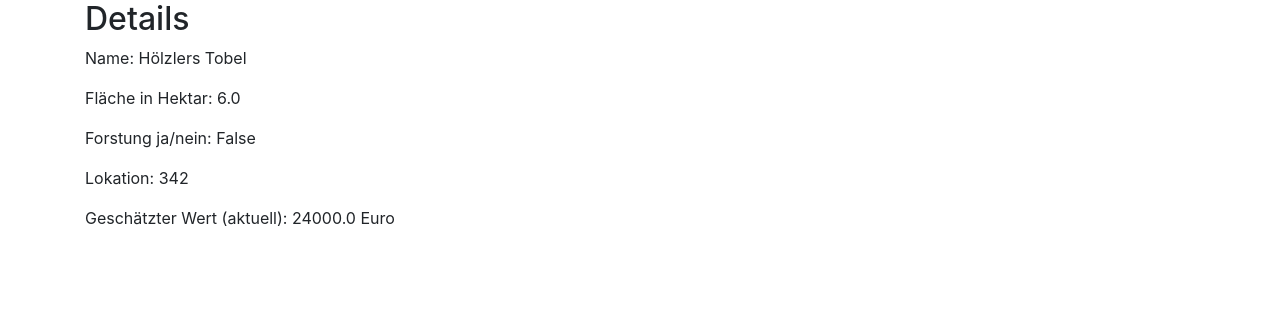
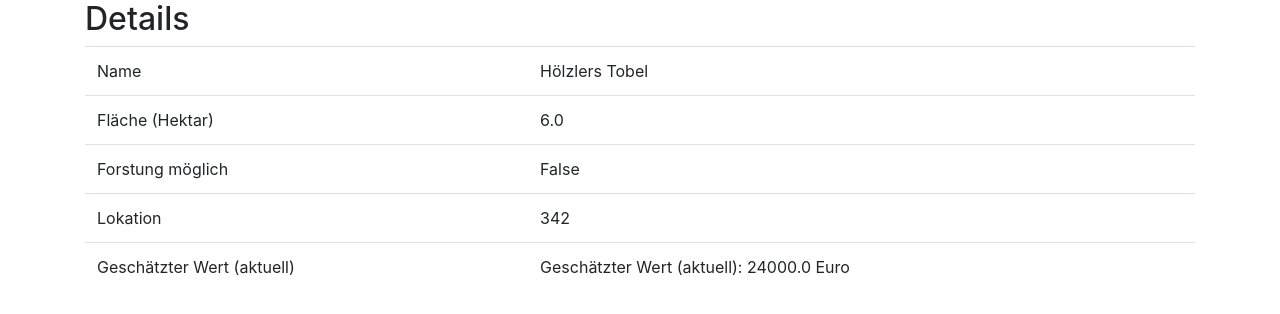
Before and after one commit to wnhrt/waldcheck24, a Flask app: page /wald/1 in a window 1280 px wide. Shown: the part 56-370 px from the top of the page. Run offline with Flask 2, Linux system fonts and the light colour scheme; data comes from the database, SQL or seed files in the repository; some libraries are stand-ins or nearby versions.

Commit message:
changed layout

```diff
--- a/waldcheck24/templates/wald/details.html
+++ b/waldcheck24/templates/wald/details.html
@@ -9,17 +9,37 @@
 -->
 <div class="container">
 	<h2>Details </h2>
-	<p>Name: {{wald.name}} </p>
-	<p>Fläche in Hektar: {{ wald.flaeche }}</p>
-	<p>Forstung ja/nein: {{ wald.forstung }}</p>
-	<p>Lokation: {{ wald.lokation }}</p>
-	{% if wald.forstung == True %}
-		<p>Geschätzter Wert (aktuell): {{ (wald.flaeche * 4000) + ((wald.flaeche * 4000) * 0.1) }} Euro</p>
-	{%endif%}
 
-	{% if wald.forstung == False %}
-		<p>Geschätzter Wert (aktuell): {{ wald.flaeche * 4000 }} Euro</p>
-	{%endif%}
+	<table class="table">
+		<tbody>
+		  <tr>
+			<td>Name</td>
+			<td>{{ wald.name }}</td>
+		  </tr>
+		  <tr>
+			<td>Fläche (Hektar)</td>
+			<td>{{ wald.flaeche }}</td>
+		  </tr>
+		  <tr>
+			<td>Forstung möglich</td>
+			<td>{{ wald.forstung }}</td>
+		  </tr>
+		  <tr>
+			<td>Lokation</td>
+			<td>{{ wald.lokation }}</td>
+		  </tr>
+		  {% if wald.forstung == True %}
+		  <tr>
+			<td>Geschätzter Wert (aktuell)</td>
+			<td>{{ (wald.flaeche * 4000) + ((wald.flaeche * 4000) * 0.1) }} Euro</td>
+		  </tr>
+		  {%endif%}
+		  {% if wald.forstung == False %}
+			<td>Geschätzter Wert (aktuell)</td>
+		  	<td>Geschätzter Wert (aktuell): {{ wald.flaeche * 4000 }} Euro</td>
+	  	  {%endif%}
 
+		</tbody>
+	  </table>
 </div>
 {% endblock %}
```
